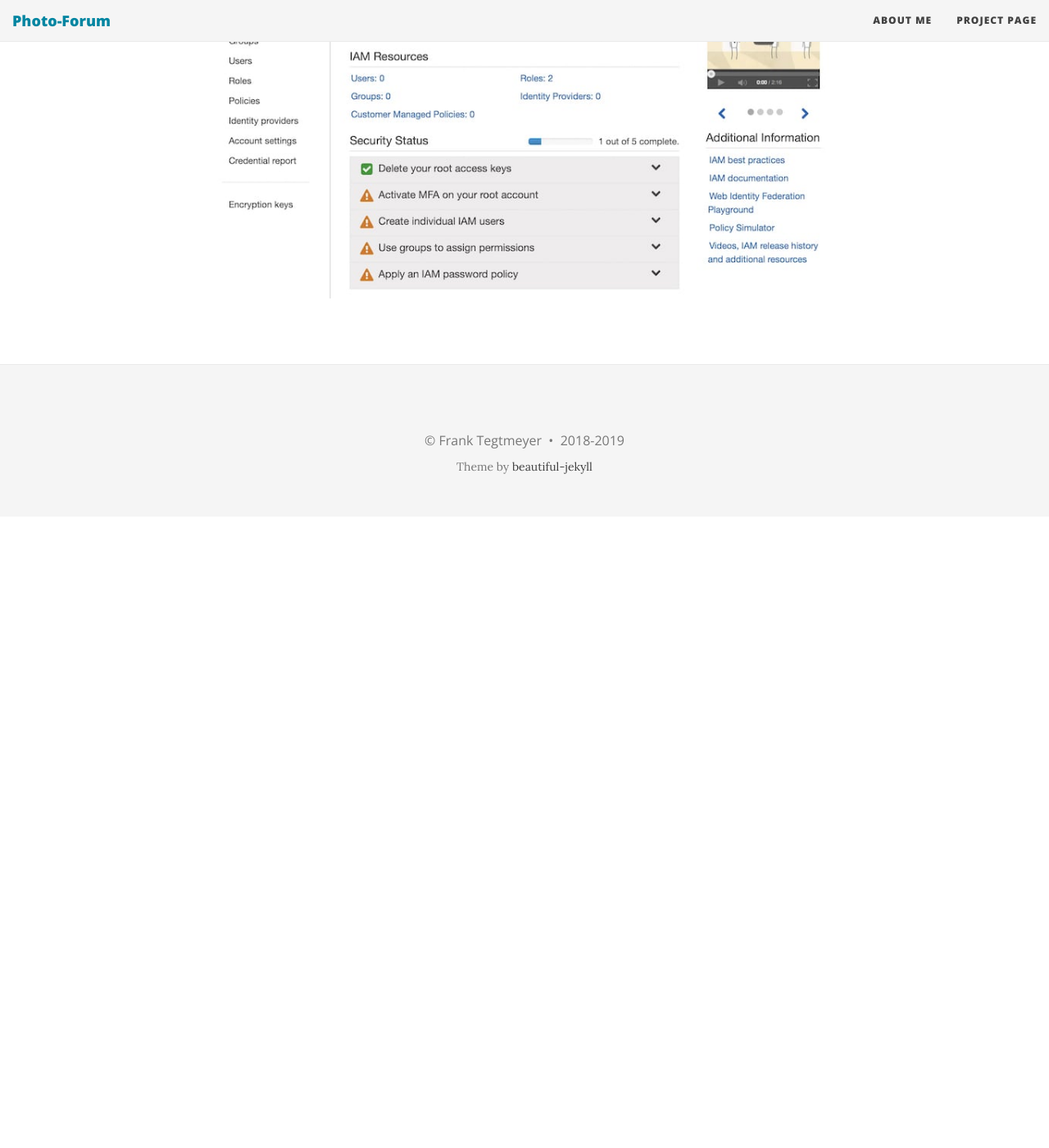
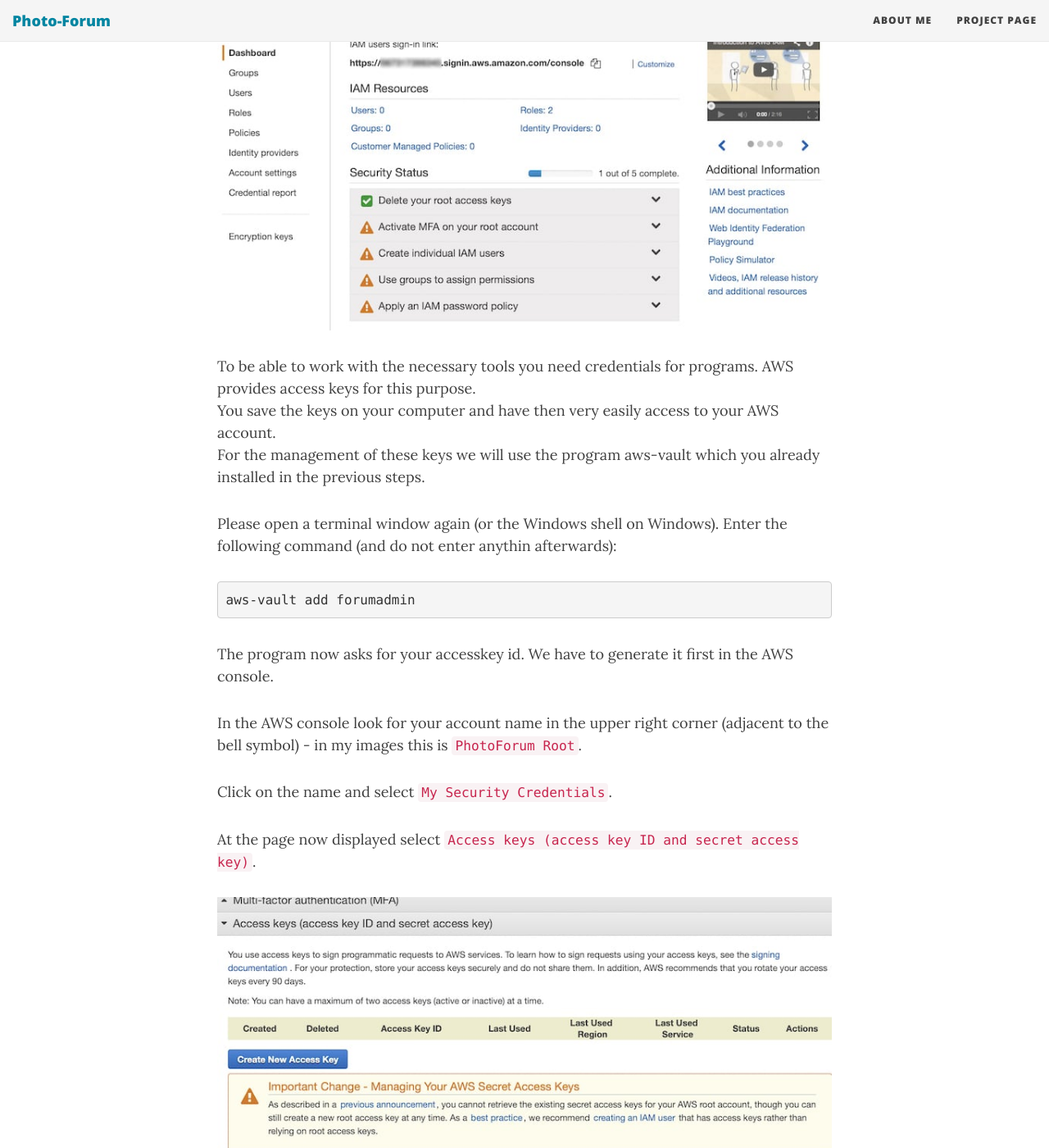
Before and after one commit to MiriamPapp/photo-forum, a Jekyll site: the page built from docs/awssetup.md, in a window 1280 px wide and 1400 px high, scrolled down 2458 px. Shown: the whole window at 82% size. Built offline with Jekyll 4.4.1, drawn with Linux system fonts in a browser that asks for light colours; nearby versions of some CDN libraries; before the commit the page ends 3088 px from its top, so only the background shows below that; some of the changed text lies outside the part shown.

Commit message:
access key generation (English)

````diff
--- a/docs/awssetup.md
+++ b/docs/awssetup.md
@@ -63,3 +63,25 @@ corner and choose the IAM service. You can use the search field at the top of th
 You will see a page similar to this one:
 
 ![IAM dashboard](../img/IAM.jpg)
+
+To be able to work with the necessary tools you need credentials for programs. AWS provides
+access keys for this purpose.
+You save the keys on your computer and have then very easily access to your AWS account.
+For the management of these keys we will use the program aws-vault which you already installed
+in the previous steps.
+
+Please open a terminal window again (or the Windows shell on Windows). Enter the following
+command (and do not enter anythin afterwards):
+```Shell
+aws-vault add forumadmin
+```
+The program now asks for your accesskey id. We have to generate it first in the AWS console.
+
+In the AWS console look for your account name in the upper right corner (adjacent to the
+bell symbol) - in my images this is `PhotoForum Root`.
+
+Click on the name and select `My Security Credentials`.
+
+At the page now displayed select `Access keys (access key ID and secret access key)`.
+
+![access keys](../img/accesskeys.jpg)
````
Also changed, not shown: other parts of docs/awssetup.md (+1 -1 lines), docs/awssetup_de.md (+4 -3 lines).
